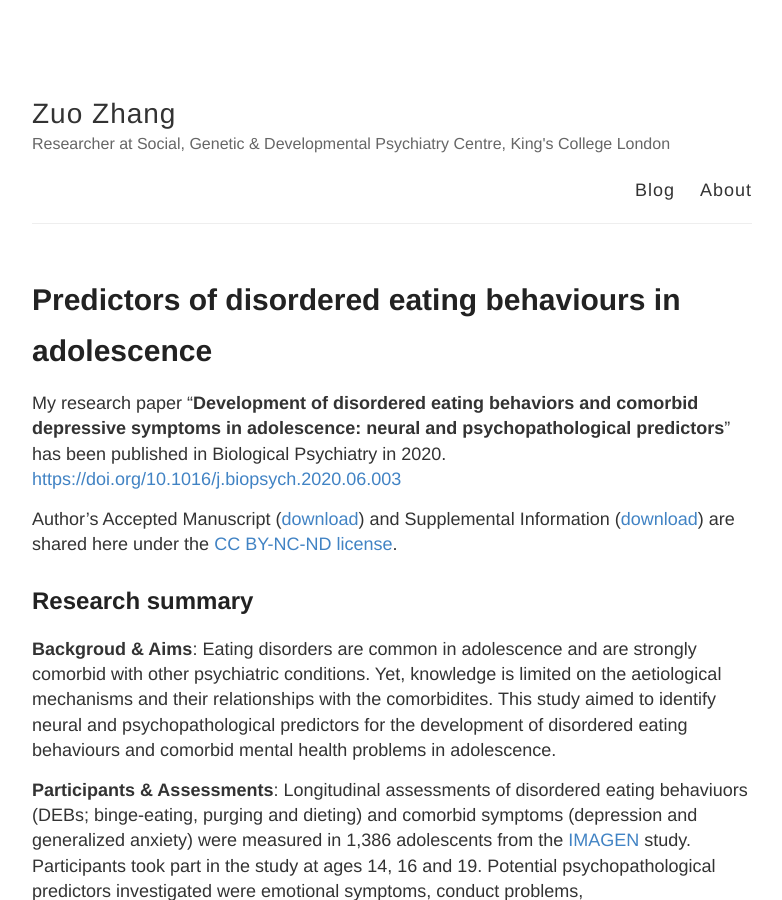
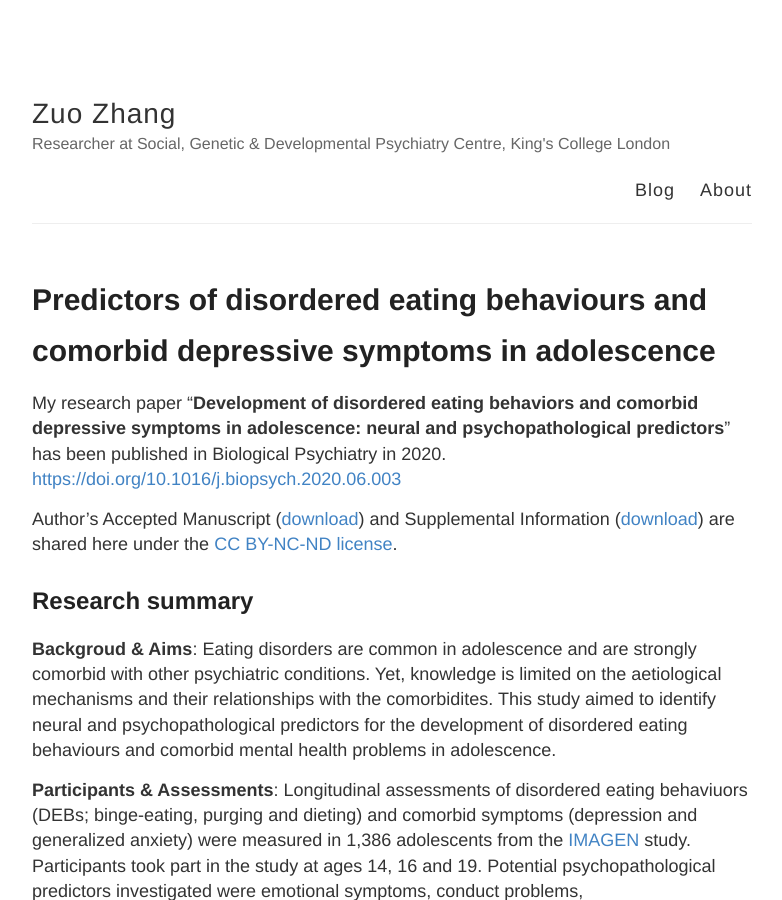
Before and after one commit to crickfan/crickfan.github.io, a Jekyll site: the page built from _posts/2020-9-19-BPS2020-paper.md, in a window 1280 px wide and 900 px high. Shown: the whole window, without its empty margins (248-1030 px from the left). Built offline with Jekyll 4.4.1, drawn with Linux system fonts in a browser that asks for light colours.

Commit message:
Update 2020-9-19-BPS2020-paper.md

```diff
--- a/_posts/2020-9-19-BPS2020-paper.md
+++ b/_posts/2020-9-19-BPS2020-paper.md
@@ -1,6 +1,6 @@
 ---
 layout: post
-title: Predictors of disordered eating behaviours in adolescence
+title: Predictors of disordered eating behaviours and comorbid depressive symptoms in adolescence
 published: true
 ---
 
```
